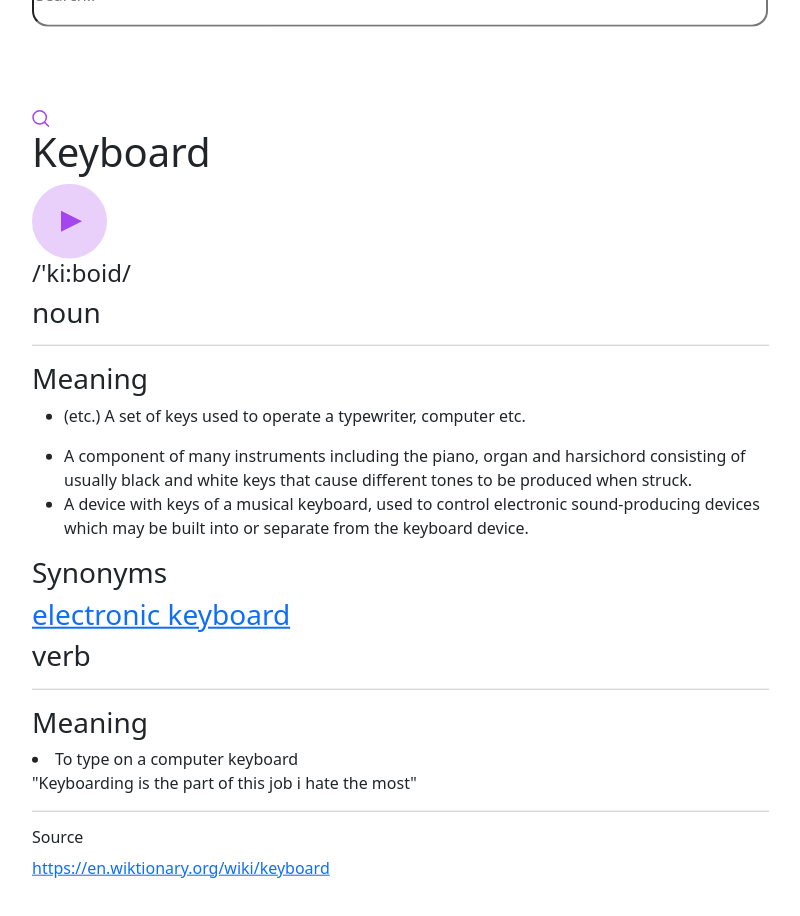
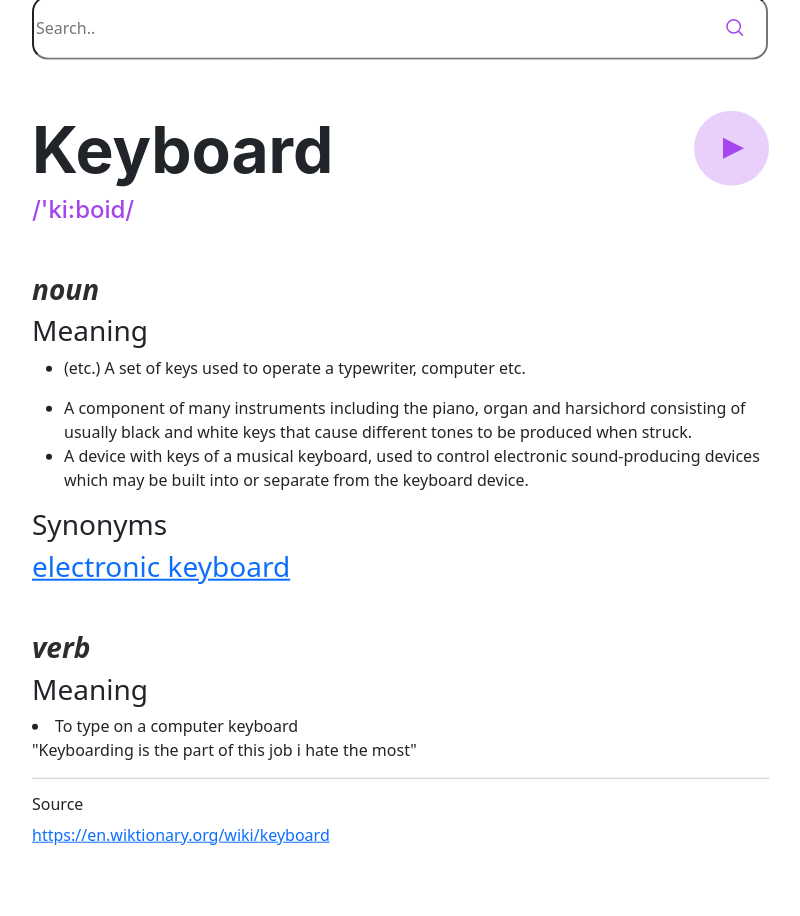
Before and after one commit to ElliotMichael/Dictionary_app, a plain HTML site: page starter-code/index.html in a window 1280 px wide. Shown: the top 916 px of the page, without its empty margins (239-1039 px from the left). Drawn offline with nearby package versions, Linux system fonts and the light colour scheme; a web font is replaced by a local one.

Commit message:
worked on the grammar and phonetic section

```diff
--- a/starter-code/index.html
+++ b/starter-code/index.html
@@ -67,8 +67,8 @@
   </header>
   <main>
     <section class="word-components">
-      <div>
-        <h1 class="word">Keyboard</h1>
+      <div class="word-section">
+        <h1 class="dict-word">Keyboard</h1>
 
         <svg class="play-icon" xmlns="http://www.w3.org/2000/svg" width="75" height="75" viewBox="0 0 75 75">
           <g fill="#A445ED" fill-rule="evenodd">
@@ -87,7 +87,8 @@
     <section class="grammar-section-1">
       <div class="grammar">
         <h3 class="grammar-type">noun</h3>
-        <hr>
+        <div class="grammar-line"></div>
+
       </div>
 
       <h3 class="grammar-type-meaning">Meaning</h3>
@@ -115,7 +116,7 @@
     <section class="grammar-section-2">
       <div class="grammar">
         <h3 class="grammar-type">verb</h3>
-        <hr>
+        <div class="grammar-line"></div>
       </div>
 
       <h3 class="grammar-type-meaning">Meaning</h3>
--- a/starter-code/styles.css
+++ b/starter-code/styles.css
@@ -2,14 +2,12 @@
     box-sizing: border-box;
 }
 
-html{
+html {
     font-size: 16px;
 }
 
 
-body{
-    font-family: 'DM Serif Text', serif;
-    font-family: 'Merriweather', serif;
+body {
     display: flex;
     width: 90rem;
     padding: 3.625rem 22rem 7.75rem 21.9375rem;
@@ -21,37 +19,38 @@ body{
 
 }
 
-.header-section{
+.header-section {
     display: flex;
 }
-.right-headers{
+
+.right-headers {
     display: flex;
     flex-direction: row;
     margin-left: 29.9rem;
 }
 
 
-.family-option{
+.family-option {
     font-size: 1.125rem;
     font-weight: 700;
     line-height: 1.5rem;
-    margin-right:1.12rem;
-}
-
-.arrow-down, .rectangle, .toggle{
     margin-right: 1.12rem;
 }
 
-.arrow-down{
+.arrow-down,
+.rectangle,
+.toggle {
+    margin-right: 1.12rem;
+}
+
+.arrow-down {
     margin-top: 0.5rem;
 }
 
-.rectangle{
-
-}
+.rectangle {}
 
 /* container for the toggle */
-.toggle{
+.toggle {
     background-color: #757575;
     position: relative;
     width: 2.5rem;
@@ -63,12 +62,12 @@ body{
 }
 
 /* this removes the checkbox */
-.toggle input[type= "checkbox"]{
+.toggle input[type="checkbox"] {
     display: none;
 }
 
 /* style for the slider */
-.toggle .slider{
+.toggle .slider {
     position: absolute;
     cursor: pointer;
     top: 0.2rem;
@@ -81,11 +80,12 @@ position: absolute;
 
 }
 
-.search{
+.search {
     position: relative;
     display: inline-block;
 }
-.search-bar{
+
+.search-bar {
 
     margin-top: 3.22rem;
     margin-bottom: 3.22rem;
@@ -95,6 +95,59 @@ position: absolute;
 
 }
 
-.search-icon{
-    margin-top:2rem;
+.search-icon {
+    position: absolute;
+    top: 50%;
+    right: 1.5rem;
+    transform: translateY(-50%);
 }
+
+.word-section {
+    display: flex;
+    justify-content: space-between;
+}
+
+.phonetics {
+    color: var(--A445ED, #a445ed);
+    font-feature-settings: 'clig' off, 'liga' off;
+    font-family: inter;
+    font-size: 1.5rem;
+    font-style: normal;
+    font-weight: 400;
+    line-height: normal;
+
+}
+.grammar{
+    display: flex;
+    justify-content: space-between;
+}
+
+.grammar-line {
+    width: 41rem;
+    height: 0.32rem;
+    flex-shrink: 0;
+    margin-top: auto;
+}
+
+.grammar-type {
+    color: #2D2D2D;
+    margin-top: 2.5rem;
+    font-style: italic;
+    font-weight: bold;
+
+}
+
+.dict-word {
+    font-feature-settings: 'clig' off, 'liga' off;
+    font-family: inter;
+    font-size: 4rem;
+    font-style: normal;
+    font-weight: 700;
+    line-height: normal;
+}
+
+.thick{
+    border: 0.25rem solid #000; /* 0.25rem thick line with a solid black color */
+    padding: 10px; /* Just for demonstration purposes */
+    margin: 10px; /* Just for demonstration purposes */
+}
```
Lines whose indentation alone changed are shown as unchanged.
